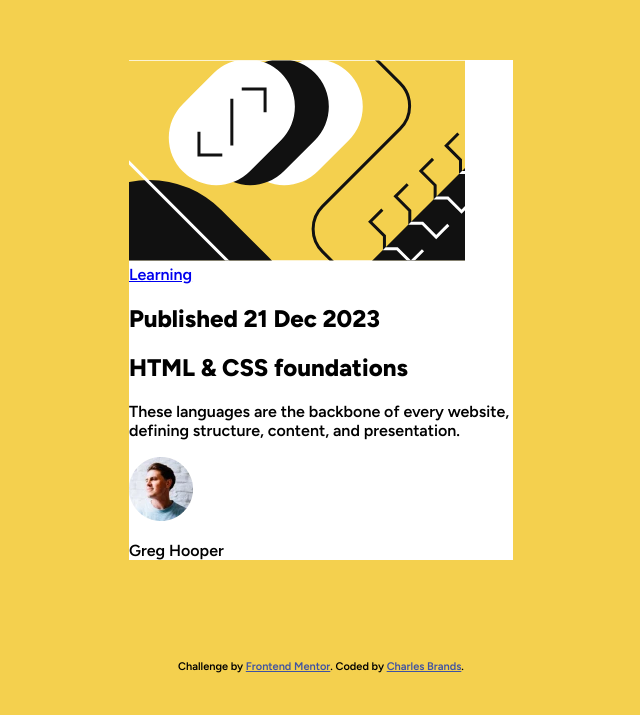
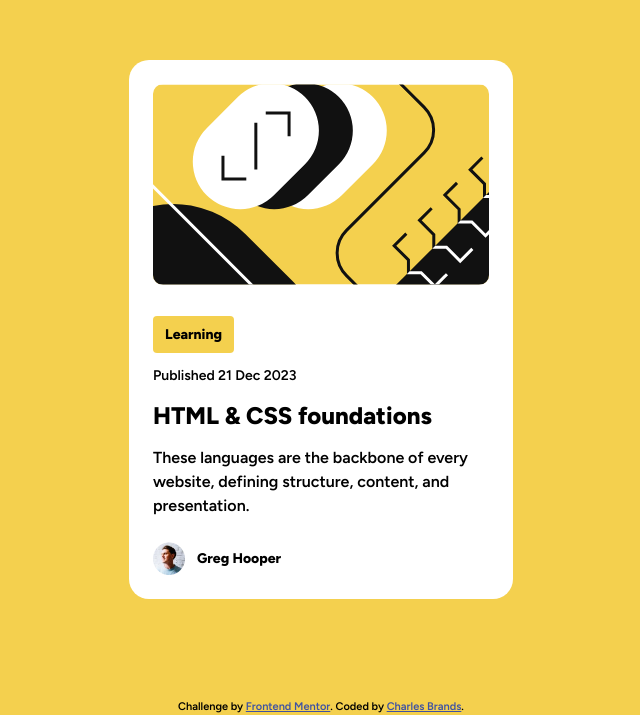
Before and after one commit to cbrands/fm-blog-preview-card, a plain HTML site: page index.html in a window 1280 px wide. Shown: the part 158-873 px from the top of the page, without its empty margins (319-959 px from the left). Before the commit the page ends 839 px from the top, so only its background shows below. Drawn offline with Linux system fonts and the light colour scheme.

Commit message:
finish styling

```diff
--- a/index.html
+++ b/index.html
@@ -20,13 +20,15 @@
 <body>
   <main>
     <section class="card">
-      <img src="assets/images/illustration-article.svg" alt="">
-      <a href="#" class="btn">Learning</a>
-      <h2>Published 21 Dec 2023</h2>
-      <h1>HTML & CSS foundations</h1>
-      <p>These languages are the backbone of every website, defining structure, content, and presentation.</p>
-      <img src="assets/images/image-avatar.webp" alt="Greg's photo">
-      <p>Greg Hooper</p>
+      <img src="assets/images/illustration-article.svg" alt="" class="main-image mb-24">
+      <p class="fat-text tag mb-small">Learning</p>
+      <h2 class="thin-text mb-small">Published 21 Dec 2023</h2>
+      <h1 class="fat-text mb-small">HTML & CSS foundations</h1>
+      <p class="mb-24 thin-text">These languages are the backbone of every website, defining structure, content, and presentation.</p>
+      <div class="avatar">
+        <img class="mr-12 width-avatar" src="assets/images/image-avatar.webp" alt="Greg's photo">
+        <p class="fat-text avatar-name">Greg Hooper</p>
+      </div>
     </section>
 
     <div class="attribution">
--- a/style.css
+++ b/style.css
@@ -1,7 +1,59 @@
+*, *::before, *::after {
+  box-sizing: border-box;
+  margin: 0;
+  padding: 0;
+}
+
 body {
   font-family: 'Figtree', sans-serif;
   font-weight: 600;
+  line-height: 1.5;
   background-color: hsl(47, 88%, 63%);
+  font-size: 1em;
+}
+
+p, h1 {
+  overflow-wrap: break-word;
+}
+
+h1 {
+  font-size: 1.25rem;
+}
+
+h2 {
+  font-size: 0.75rem;
+}
+
+p {
+  font-size: 0.875rem;
+}
+
+h1:hover {
+  color: hsl(47, 88%, 63%);
+}
+
+.fat-text {
+  font-weight: 800;
+}
+
+.thin-text {
+  font-weight: 600;
+}
+
+.mb-24 {
+  margin-bottom: 24px;
+}
+
+.mb-small {
+  margin-bottom: 12px;
+}
+
+.mr-12 {
+  margin-right: 12px;
+}
+
+.width-avatar {
+  width: 32px;
 }
 
 .card {
@@ -11,6 +63,30 @@ body {
   margin-bottom: 100px;
   margin-left: auto;
   margin-right: auto;
+  padding: 24px;
+  border-radius: 20px;
+}
+
+.main-image {
+  max-width: 100%;
+  border-radius: 10px;
+}
+
+.tag {
+  display: inline-block;
+  border-radius: 4px;
+  background-color: hsl(47, 88%, 63%);
+  padding: 8px 12px;
+  font-size: 0.75rem;
+}
+
+.avatar {
+  display: flex;
+  align-items: center;
+}
+
+.avatar-name {
+  font-size: 0.875rem;
 }
 
 @media (min-width: 375px) {
@@ -19,4 +95,19 @@ body {
     margin-top: 218px;
   }
 
+  h1 {
+    font-size: 1.5rem;
+  }
+
+  h2 {
+    font-size: 0.875rem;
+  }
+
+  p {
+    font-size: 1rem;
+  }
+
+  .tag {
+    font-size: 0.875rem;
+  }
 }
```
